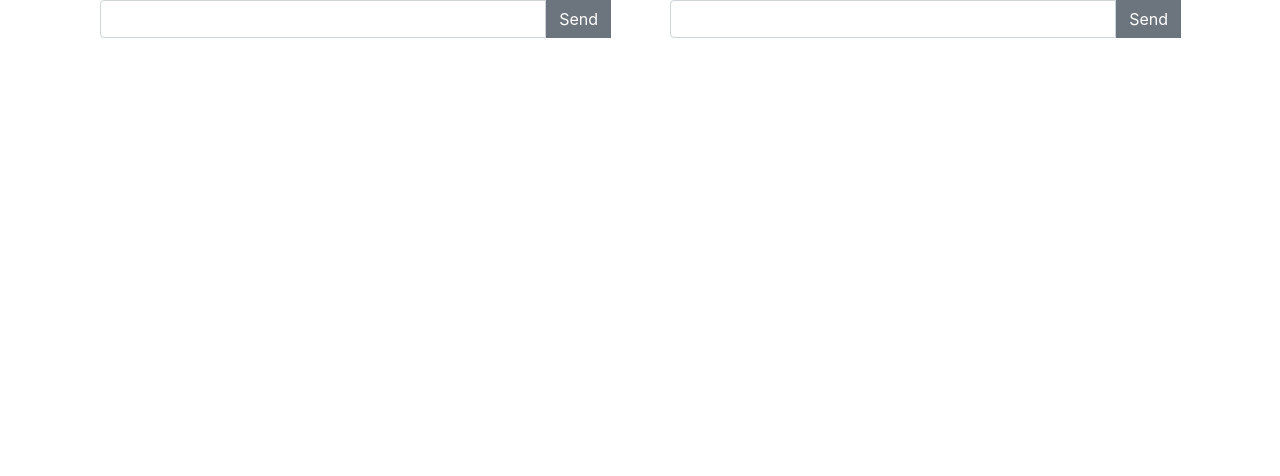
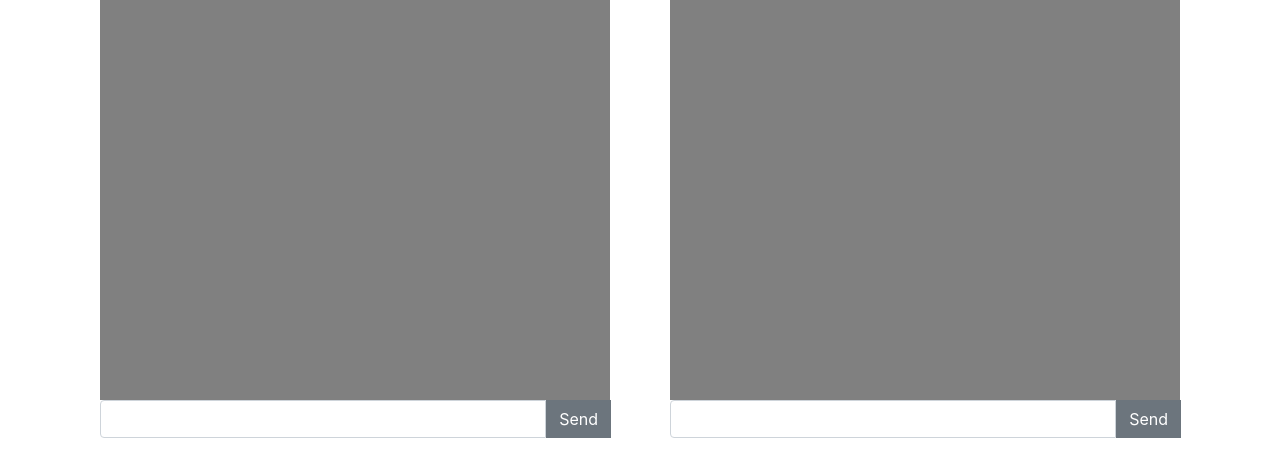
Before and after one commit to bdeglane/chatto, a React (Create React App) app: page / in a window 1280 px wide. Shown: the top 476 px of the page. Built offline with nearby package versions, Linux system fonts and the light colour scheme.

Commit message:
remove unnecessary bootstrap component

```diff
--- a/src/component/chatto-message/ChattoMessage.tsx
+++ b/src/component/chatto-message/ChattoMessage.tsx
@@ -1,9 +1,5 @@
 import * as React from 'react';
 import { IChattoMessage } from '../../model/message';
-import {
-    Col,
-    Row
-} from 'reactstrap';
 import * as cx from 'classnames';
 import './ChattoMessage.css';
 
@@ -28,10 +24,6 @@ export const ChattoMessage: React.SFC<IChattoMessageProps> = (props) => {
     const classNames = cx('message', {mine});
 
     return (
-        <Row>
-            <Col>
-                <div className={classNames}>{message.text}</div>
-            </Col>
-        </Row>
+        <div className={classNames}>{message.text}</div>
     );
 };
--- a/src/component/chatto-window/ChattoWindow.css
+++ b/src/component/chatto-window/ChattoWindow.css
@@ -1,6 +1,10 @@
 .messages {
-    max-height: 25em;
+    height: 25em;
     overflow-y: scroll;
     overflow-x: hidden;
     background: grey;
+
+    display: flex;
+    flex-direction: column;
+    justify-content: flex-end;
 }
```
